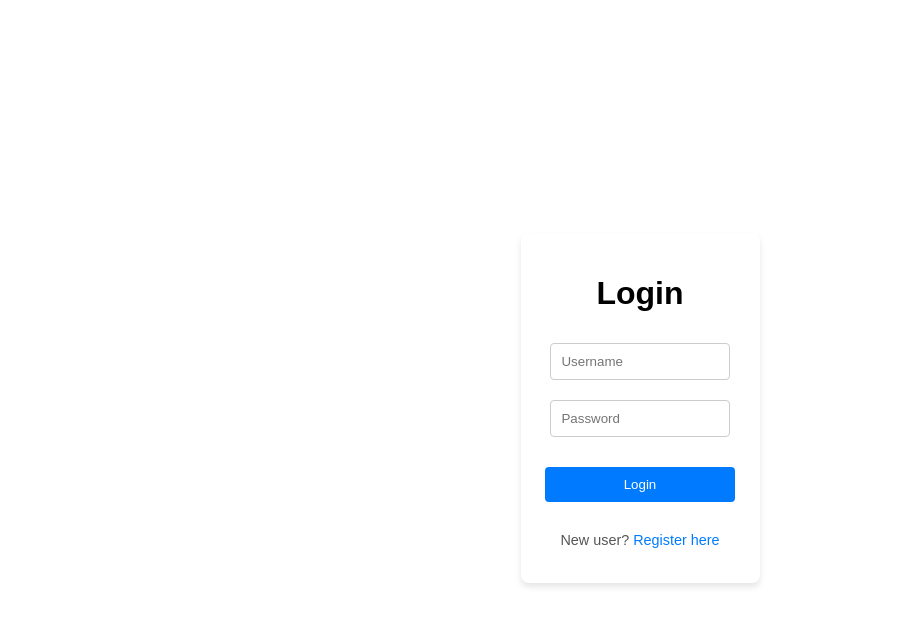
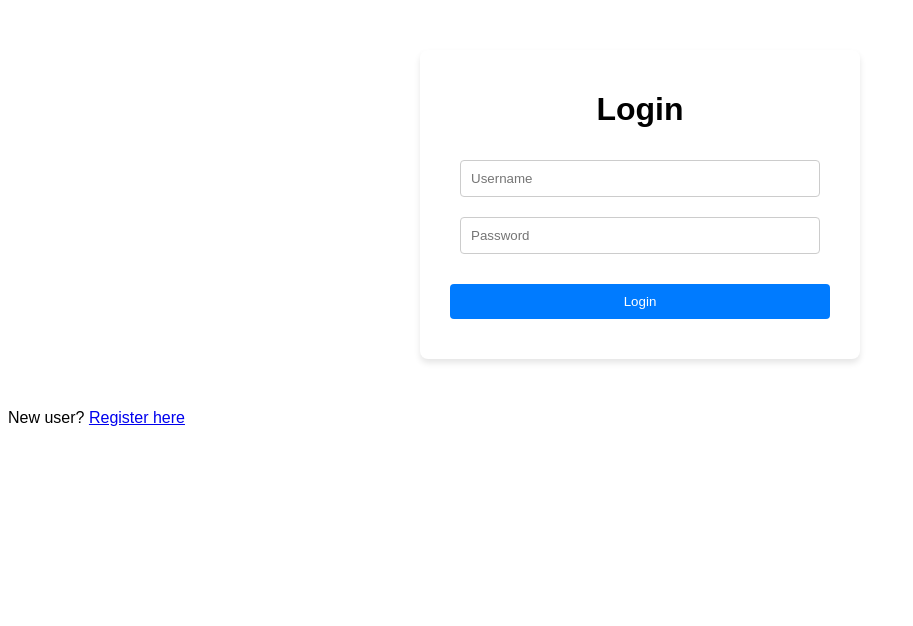
Before and after one commit to Shreya2-22/DjangowithReact, a React (Vite) app in the folder frontend/: page /login in a window 1280 px wide. Shown: the top 626 px of the page, without its empty margins (0-913 px from the left). Built offline with nearby package versions, Linux system fonts and the light colour scheme; no server answers.

Commit message:
update form

```diff
--- a/frontend/src/pages/Form.jsx
+++ b/frontend/src/pages/Form.jsx
@@ -1,4 +1,3 @@
-// src/components/Form.jsx
 import React, { useState } from "react";
 import { Link, useNavigate } from "react-router-dom";
 import api from "../api";
@@ -13,8 +12,8 @@ function Form({ route, method }) {
   const navigate = useNavigate();
 
   const handleSubmit = async (e) => {
+    setLoading(true);
     e.preventDefault();
-    setLoading(true);
     try {
       const res = await api.post(route, { username, password });
       if (method === "login") {
@@ -58,16 +57,19 @@ function Form({ route, method }) {
         <button className="form-button" type="submit">
           {method === "login" ? "Login" : "Register"}
         </button>
+      </form>
 
-        {/* Footer link moved inside form-container */}
-        <p className="form-footer">
-          {method === "login" ? (
-            <>New user? <Link to="/register">Register here</Link></>
-          ) : (
-            <>Already have an account? <Link to="/login">Login here</Link></>
-          )}
-        </p>
-      </form>
+      <div className="form-footer">
+        {method === "login" ? (
+          <p>
+            New user? <Link to="/register">Register here</Link>
+          </p>
+        ) : (
+          <p>
+            Already have an account? <Link to="/login">Login here</Link>
+          </p>
+        )}
+      </div>
     </div>
   );
 }
--- a/frontend/src/styles/FormStyles.css
+++ b/frontend/src/styles/FormStyles.css
@@ -1,12 +1,4 @@
-/* ------------------------------------------- */
-/* src/styles/FormStyles.css */
-.form-wrapper {
-  display: flex;
-  justify-content: center;
-  align-items: center;
-  min-height: 100vh;
-}
-
+/* FormStyles.css */
 .form-container {
   display: flex;
   flex-direction: column;
@@ -17,7 +9,6 @@
   border-radius: 8px;
   box-shadow: 0 4px 6px rgba(0, 0, 0, 0.1);
   max-width: 400px;
-  background: white;
 }
 
 .form-input {
@@ -44,19 +35,3 @@
 .form-button:hover {
   background-color: #0056b3;
 }
-
-.form-footer {
-  margin-top: 10px;
-  font-size: 0.9rem;
-  text-align: center;
-  color: #555;
-}
-
-.form-footer a {
-  color: #007bff;
-  text-decoration: none;
-}
-
-.form-footer a:hover {
-  text-decoration: underline;
-}
```
